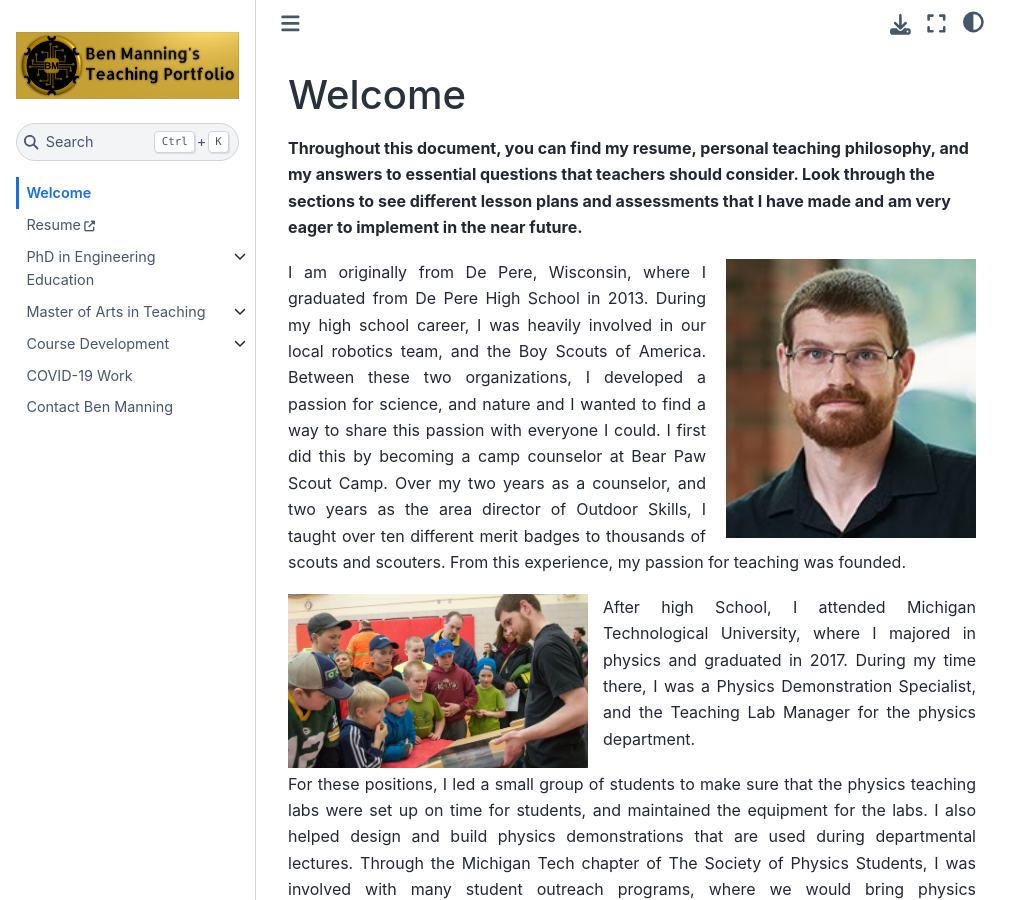
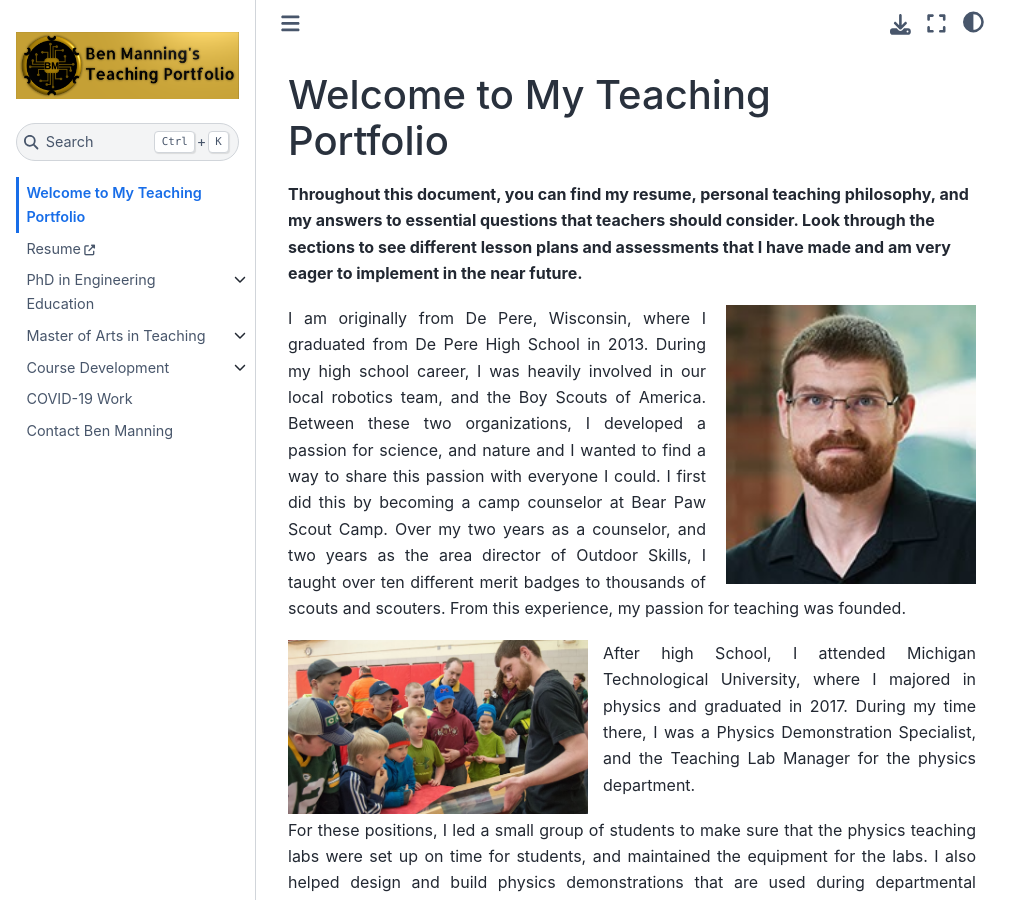
Before and after one commit to btmannin5132/teach, a Jupyter Book: the page built from index.md, in a window 1280 px wide and 900 px high. Shown: the whole window, without its empty margins (0-1031 px from the left). Built offline with Jupyter Book 1.0.4 settings and Sphinx 7.4.7 and the Sphinx Book theme 1.1.4, drawn with Linux system fonts in a browser that asks for light colours.

Commit message:
Modify Homepage title hopefully

```diff
--- a/index.md
+++ b/index.md
@@ -2,7 +2,7 @@
 layout: home
 title: Welcome
 ---
-# Welcome
+# Welcome to My Teaching Portfolio
 
 **Throughout this document, you can find my resume, personal teaching philosophy, and my answers to essential questions that teachers should consider. Look through the sections to see different lesson plans and assessments that I have made and am very eager to implement in the near future.**
 <div style="text-align: justify;">
```
Also changed, not shown: 1 other file.
